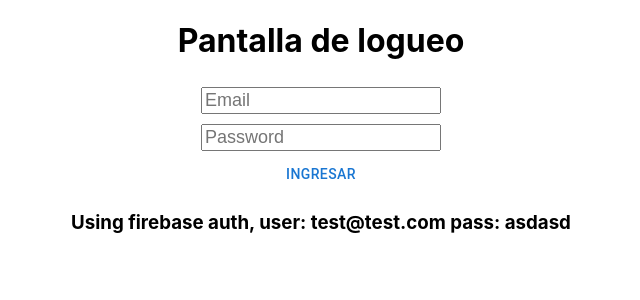
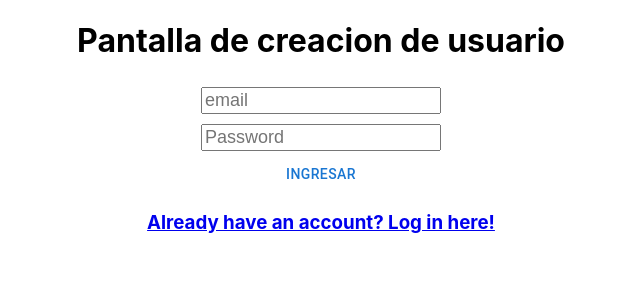
Before and after one commit to FranSemprini/CoderhouseReact, a React (Create React App) app: page /signin in a window 1280 px wide. Before the commit this address led to /login. Shown: the top 300 px of the page, without its empty margins (319-959 px from the left). Built offline with nearby package versions, Linux system fonts and the light colour scheme.

Commit message:
user creation added

```diff
--- a/package.json
+++ b/package.json
@@ -15,6 +15,7 @@
     "react-dom": "^18.2.0",
     "react-router-dom": "^6.3.0",
     "react-scripts": "5.0.1",
+    "react-toastify": "^9.0.8",
     "sass": "^1.54.4",
     "web-vitals": "^2.1.4"
   },
--- /dev/null
+++ b/src/components/CreateUsr/CreateUsr.js
@@ -0,0 +1,70 @@
+import { Button } from "@mui/material"
+import { useForm } from "../../hooks/useForm"
+import { createUserWithEmailAndPassword } from "firebase/auth";
+import { auth } from "../../firebase/config";
+import { ToastContainer, toast } from 'react-toastify';
+import 'react-toastify/dist/ReactToastify.css';
+import { Link } from "react-router-dom";
+
+
+export const CreateUsr = () => {
+
+    const notify = (text) => toast(text, { autoClose: 3000 });
+    const delay = ms => new Promise(res => setTimeout(res, ms));
+
+    const yourFunction = async () => {
+        await delay(4000);
+        window.location.replace("/");
+    }
+
+    const signIn = (user) => {
+        createUserWithEmailAndPassword(auth, user.email, user.password)
+            .then((userCredential) => {
+                const user = userCredential.user;
+                notify(`El usuario con el email "${user.email}" fue creado con exito! Redirigiendo.`);
+                yourFunction()
+            })
+            .catch((error) => {
+                notify(error.message)
+            })
+    }
+
+    const { values, handleInputChange } = useForm({
+        email: ``,
+        password: ``,
+    })
+
+    const handleSubmit = (e) => {
+        e.preventDefault()
+        let email = values.email
+        let password = values.password
+        signIn({ email, password })
+    }
+
+    return (
+        <div className="login__container">
+            <div className="login__form">
+                <h1>Pantalla de creacion de usuario</h1>
+                <form onSubmit={handleSubmit}>
+                    <input
+                        value={values.email}
+                        onChange={handleInputChange}
+                        name="email"
+                        type={`email`}
+                        placeholder="email"
+                    />
+                    <input
+                        value={values.password}
+                        onChange={handleInputChange}
+                        name="password"
+                        type={`password`}
+                        placeholder="Password"
+                    />
+                    <Button className="" type="submit">Ingresar</Button>
+                </form>
+            <Link to="/login"><h3>Already have an account? Log in here!</h3></Link>
+            </div>
+            <ToastContainer />
+        </div>
+    )
+}
--- a/src/components/Search/Search.js
+++ b/src/components/Search/Search.js
@@ -34,7 +34,9 @@ export const Search = () => {
         }
     }, [values.search])
 
-    console.log(filtered)
+    const clearSearch = () => {
+        setFiltered([])
+    }
 
     return (
         <div>
@@ -50,7 +52,7 @@ export const Search = () => {
             />
             <div>
                 {filtered.map(({ nombre,id }) => (
-                    <Link className="link" to={`/item/${id}`}><p key={nombre}>{nombre}</p></Link>
+                    <Link className="link" to={`/item/${id}`} key={nombre}><p onClick={clearSearch} >{nombre}</p></Link>
                 ))}
             </div>
         </div>
--- a/src/components/loginSrc/loginScr.js
+++ b/src/components/loginSrc/loginScr.js
@@ -3,22 +3,21 @@ import { useContext } from "react"
 import { LoginContext } from "../../context/LoginContext"
 import { useForm } from "../../hooks/useForm"
 import './loginSrc.scss'
+import { Link } from "react-router-dom"
 
 export const LoginScr = () => {
 
-    const {login} = useContext(LoginContext)
+    const { login } = useContext(LoginContext)
     const { values, handleInputChange } = useForm({
         email: ``,
         password: ``,
     })
 
-
-
     const handleSubmit = (e) => {
         e.preventDefault()
         let email = values.email
         let password = values.password
-        login({email, password})
+        login({ email, password })
     }
 
     return (
@@ -42,7 +41,7 @@ export const LoginScr = () => {
                     />
                     <Button className="" type="submit">Ingresar</Button>
                 </form>
-                <h3>Using firebase auth, user: test@test.com pass: asdasd </h3>
+                <Link to="/signin"><h3>Don't have an account? Sign in here!</h3></Link>
             </div>
         </div>
     )
--- a/src/router/AppRouter.js
+++ b/src/router/AppRouter.js
@@ -7,6 +7,7 @@ import { Categories } from '../components/Categories/Categories';
 import { CartContainer } from '../components/CartContainer/CartContainer';
 import { CartCheckout } from '../CartCheckut/CartCheckout';
 import { LoginScr } from '../components/loginSrc/loginScr'
+import { CreateUsr } from "../components/CreateUsr/CreateUsr";
 export const AppRouter = () => {
 
     const { user } = useLoginContext()
@@ -32,6 +33,7 @@ export const AppRouter = () => {
                     : <>
                         <Routes>
                             <Route path='/login' element={<LoginScr />} />
+                            <Route path='/signin' element={<CreateUsr />} />
                             <Route path='*' element={<Navigate to="/login" />} />
                         </Routes>
                     </>
```
Also changed, not shown: 1 other file (tests, documents, lock files or other folders).
